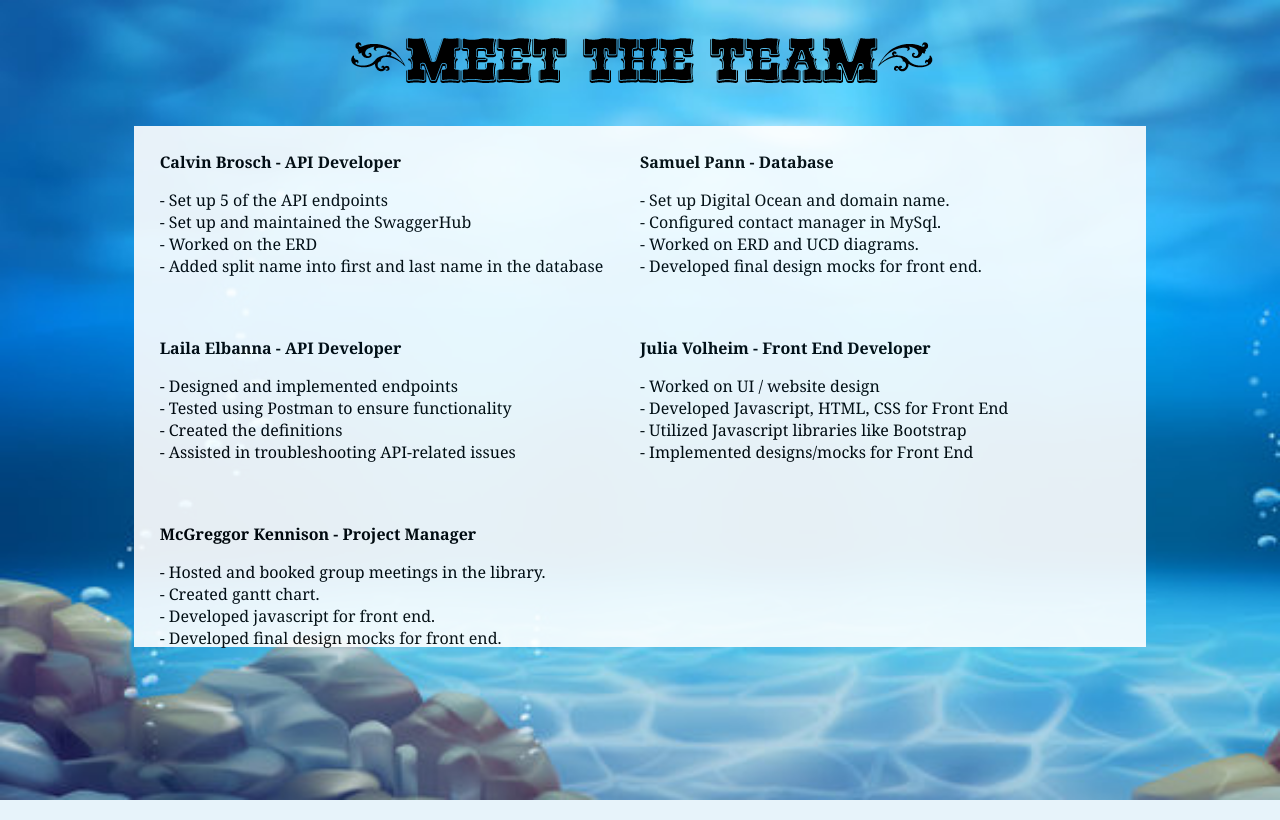
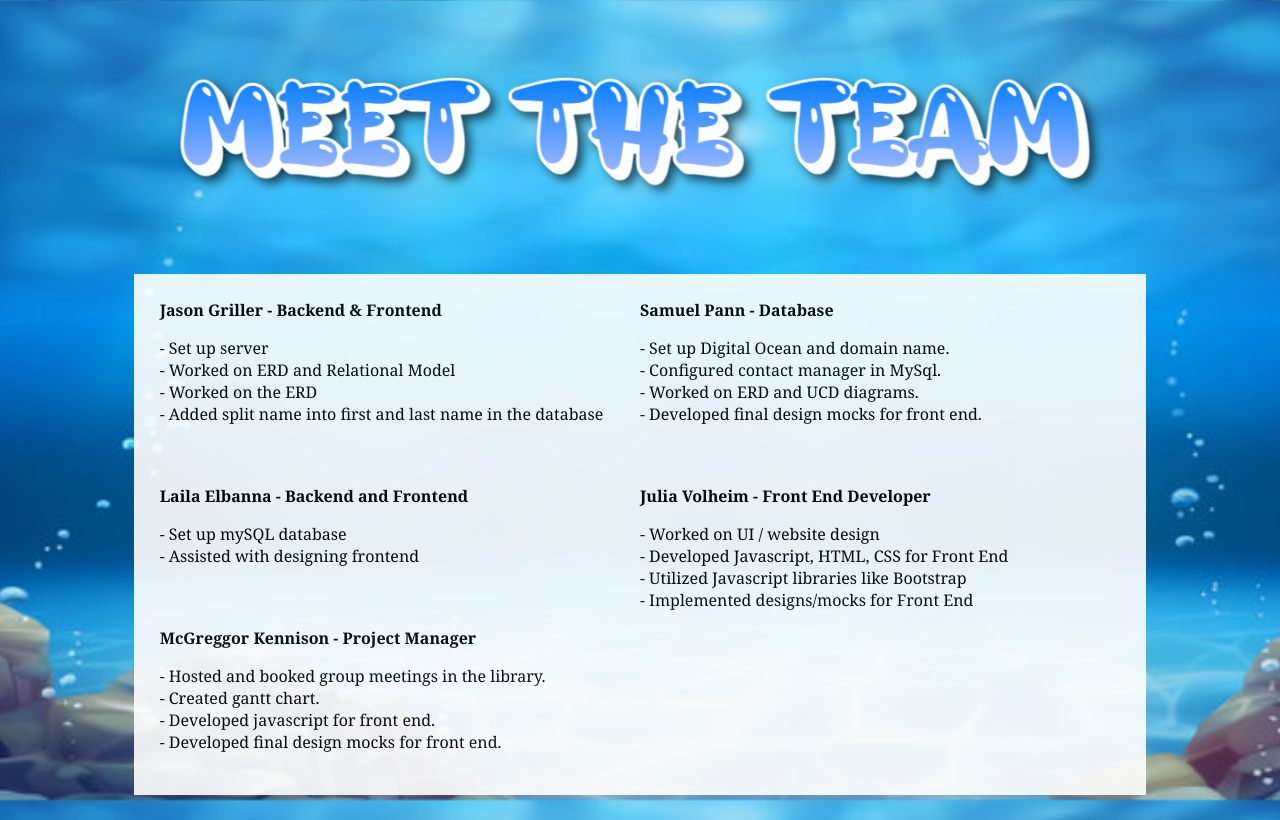
Before and after one commit to jasongriller/contact_manager, a PHP site: page /about.html in a window 1280 px wide. Run offline with PHP 8.4, Linux system fonts and the light colour scheme.

Commit message:
Adding some frontend stuff

```diff
--- a/about.html
+++ b/about.html
@@ -23,23 +23,21 @@
         <div class="about-box">
             <div class="left-group">
                 <label for="calvin">
-                    <strong>Calvin Brosch - API Developer</strong>
+                    <strong>Jason Griller - Backend & Frontend</strong>
                 </label></br>
-                <p class="para" id="calvin">
-                    - Set up 5 of the API endpoints</br>
-                    - Set up and maintained the SwaggerHub</br>
+                <p class="para" id="jason">
+                    - Set up server</br>
+                    - Worked on ERD and Relational Model </br>
                     - Worked on the ERD</br>
                     - Added split name into first and last name in the database</br>
                 </p></br></br>
 
                 <label for="laila">
-                    <strong>Laila Elbanna - API Developer</strong>
+                    <strong>Laila Elbanna - Backend and Frontend</strong>
                 </label></br>
                 <p class="para" id="laila">
-                    - Designed and implemented endpoints</br>
-                    - Tested using Postman to ensure functionality</br>
-                    - Created the definitions</br>
-                    - Assisted in troubleshooting API-related issues</br>
+                    - Set up mySQL database</br>
+                    - Assisted with designing frontend</br>
                 </p></br></br>
 
                 <label for="greg">
--- a/css/dark.css
+++ b/css/dark.css
@@ -1,7 +1,7 @@
 body
 {
     background-color: #707070;
-    background-image: url('../images/cowboyInterior.jpg');
+    background-image: url('../images/ocean.jpeg');
     background-repeat: no-repeat;
     background-attachment: fixed;
     background-size: cover;
@@ -47,7 +47,7 @@ body
 
 #aboutTitle img
 {
-    content: url('../images/meettheteamdark.png');
+    content: url('../images/meetTheTeam.png');
 
 }
 
@@ -208,7 +208,7 @@ body
 }
 
 #topbar-icon img{
-    content: url('../images/cowboydark.png');
+    content: url('../images/ocean.png');
 }
 
 tr:hover {background-color: rgb(72, 75, 70);}
```
Also changed, not shown: images/meettheteam.png, images/meettheteamdark.png (deleted).
